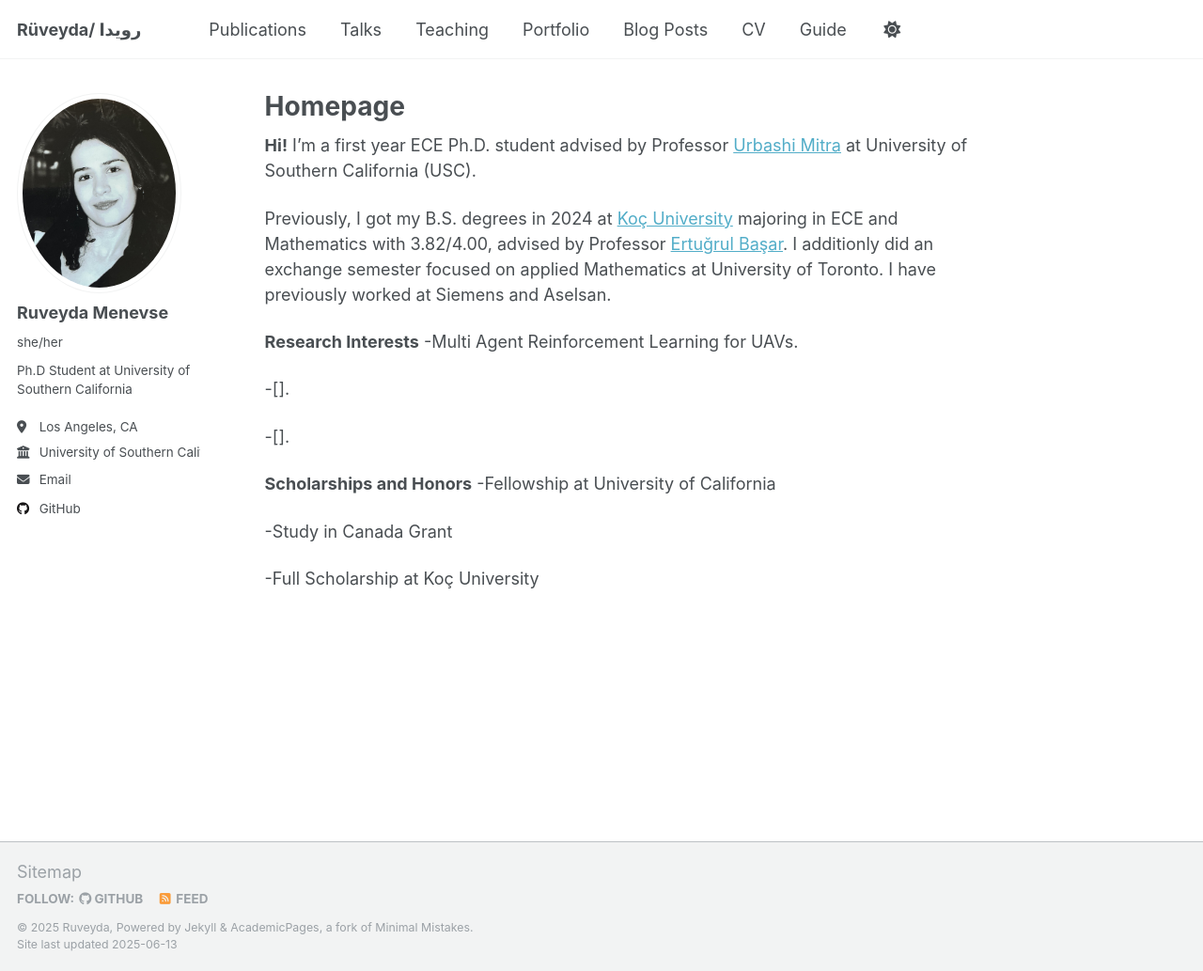
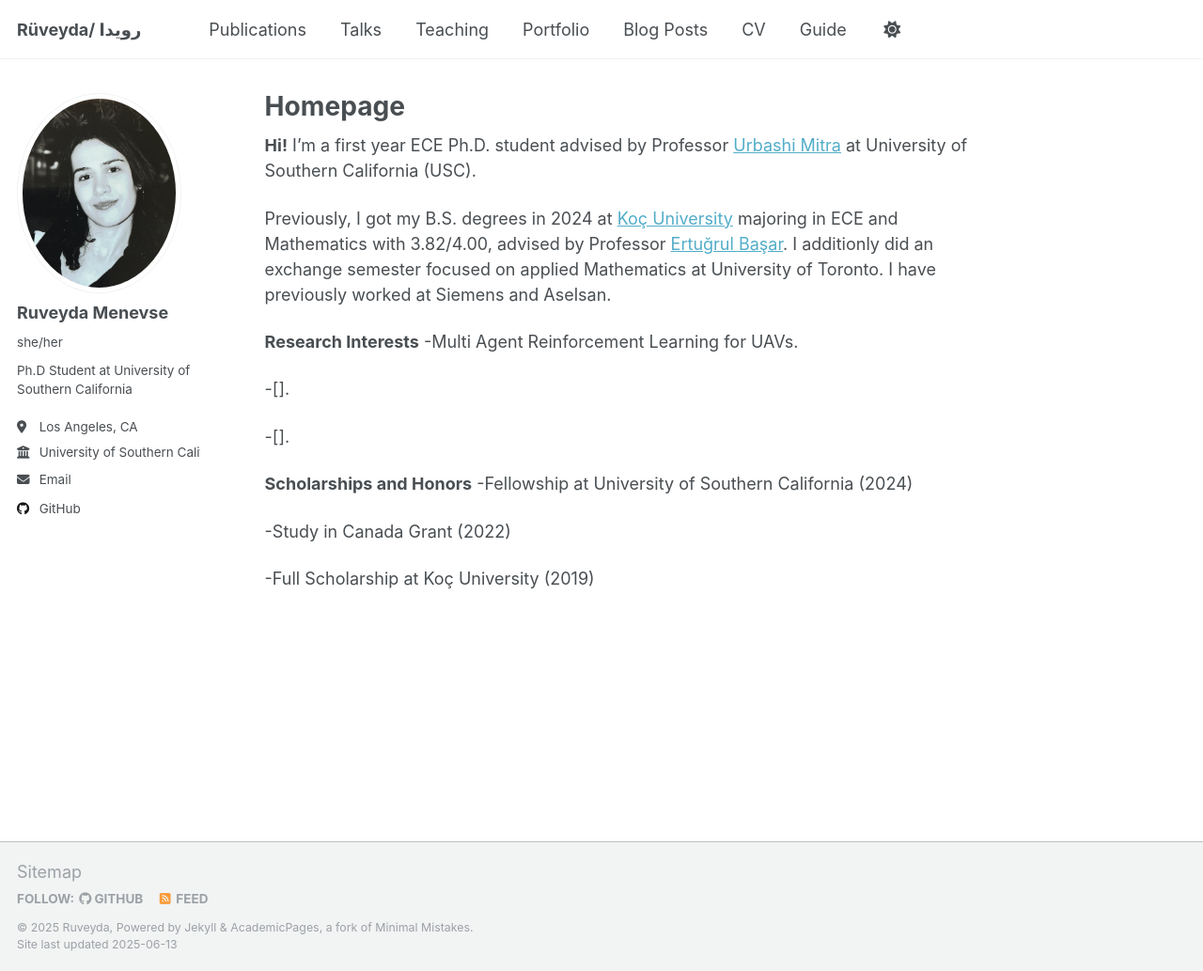
Before and after one commit to menevser/menevser.github.io, a Jekyll site: the page built from _pages/about.md, in a window 1280 px wide and 1033 px high. Shown: the whole window at 94% size. Built offline with Jekyll 4.4.1, drawn with Linux system fonts in a browser that asks for light colours.

Commit message:
Update about.md

```diff
--- a/_pages/about.md
+++ b/_pages/about.md
@@ -20,8 +20,8 @@ Previously, I got my B.S. degrees in 2024 at [Koç University](https://www.ku.ed
 -[].
 
 **Scholarships and Honors**
--Fellowship at University of California
+-Fellowship at University of Southern California (2024)
 
--Study in Canada Grant
+-Study in Canada Grant (2022)
 
--Full Scholarship at Koç University
+-Full Scholarship at Koç University (2019)
```
